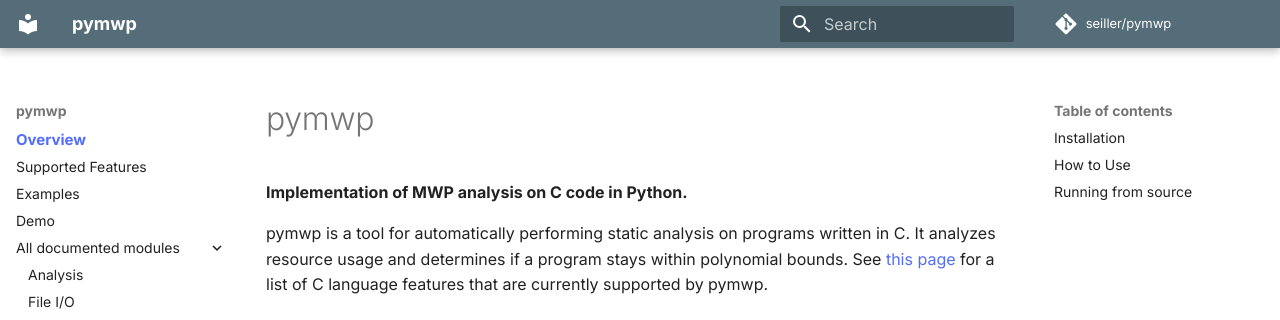
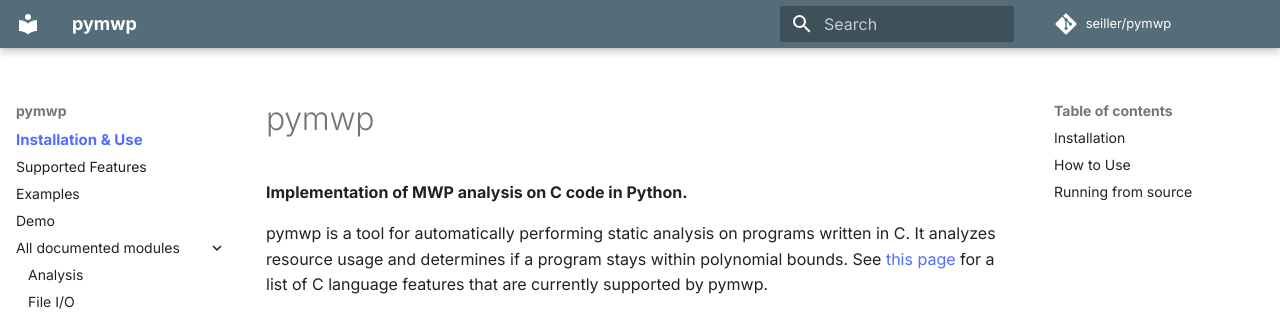
Before and after one commit to statycc/pymwp, an MkDocs documentation site: the page built from docs/index.md, in a window 1280 px wide. Shown: the top 320 px of the page. Built offline with MkDocs 1.6.1 and Material for MkDocs 9.7.7, drawn with Linux system fonts in a browser that asks for light colours; nearby versions of some CDN libraries; comment, search, counter and statistics services are not loaded.

Commit message:
config change

```diff
--- a/mkdocs.yml
+++ b/mkdocs.yml
@@ -9,7 +9,7 @@
 
 
 nav:
-- Overview: index.md
+- Installation & Use: index.md
 - Supported Features: features.md
 - Examples: examples.md
 - Demo: demo.md
```
